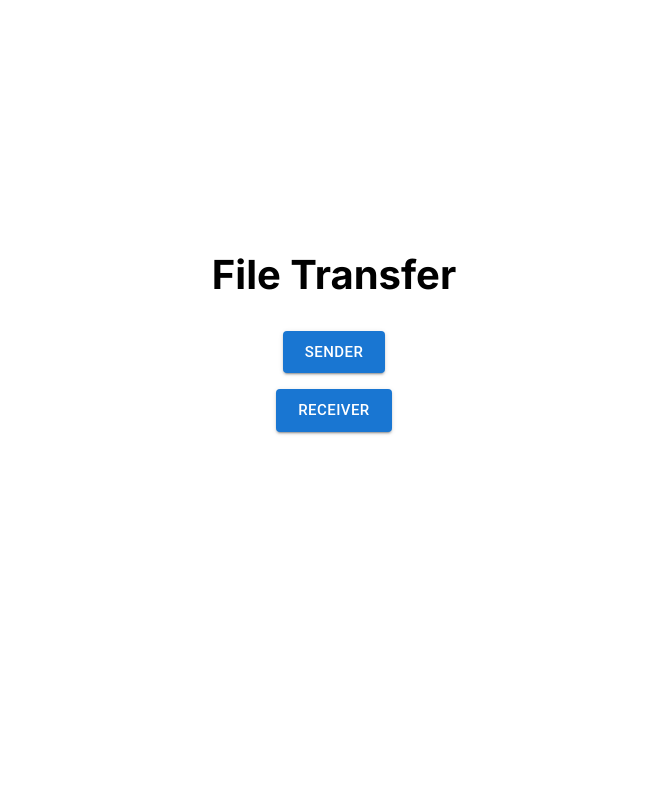
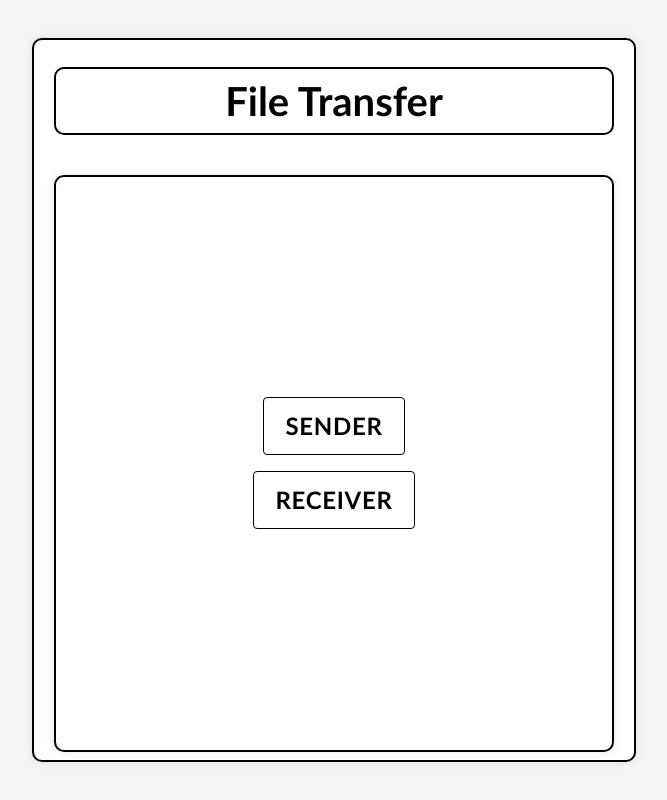
Before and after one commit to Praneeth003/file-transfer, a Next.js app: page / in a window 1280 px wide. Shown: the whole page, without its empty margins (306-973 px from the left). Built offline with nearby package versions, Linux system fonts and the light colour scheme.

Commit message:
Styling Homepage

```diff
--- a/src/app/globals.css
+++ b/src/app/globals.css
@@ -105,19 +105,66 @@ a {
     color-scheme: dark;
   }
 } */
-div{
+/* div{
   display: flex;
   flex-direction: column;
   align-items: center;
   justify-content: center;
   height: 80vh;
+  width: 75vh;
   gap: 1rem;
+  background-color: #f5f5f5;
+}  */
+
+body {
+  display: flex;
+  justify-content: center;
+  align-items: center;
+  height: 100vh;
+  margin: 0;
+  background-color: #f5f5f5;
 }
+
+div {
+  display: flex;
+  flex-direction: column;
+  align-items: center;
+  justify-content: space-between;
+  height: 90vh;
+  width: 75vh;
+  gap: 1rem;
+  background-color: #ffffff;
+  border: 2px solid #000000;
+  border-radius: 10px;
+  box-shadow: 0px 0px 10px rgba(0, 0, 0, 0.1);
+}
+
  h1{
   font-size: 2.5rem;
   font-weight: 700;
   line-height: 1.2;
+  width: 90%;
   margin-bottom: 1rem;
-  color: rgb(var(--foreground-rgb));
+  color: #000000;
+  font-family: 'Trebuchet MS', 'Lucida Sans Unicode', 'Lucida Grande', 'Lucida Sans', Arial, sans-serif;
+  background-color: #ffffff;
+  border: 2px solid black;
+  padding: 0.5rem;
+  border-radius: 10px;
+  text-align: center;
+ }
 
+ #inside-div{
+  display: flex;
+  flex-direction: column;
+  align-items: center;
+  justify-content: center;
+  height: 80%;
+  width: 90%;
+  gap: 1rem;
+  background-color: #ffffff;
+  border: 2px solid black;
+  padding: 0.5rem;
+  border-radius: 10px;
+  margin: 0.5rem;
  }
--- a/src/app/page.tsx
+++ b/src/app/page.tsx
@@ -6,12 +6,31 @@ const Page = () => {
   return (
     <div>
       <h1>File Transfer</h1>
+      <div id='inside-div'>
       <Link href="/sender">
-      <Button variant="contained" size = "large" >Sender</Button>
+      <Button variant="outlined" size = "large" color='primary'
+            sx={{
+              borderColor: '#000000',
+              color: '#000000',
+              fontWeight: 'bold',
+              fontSize: '1.5rem',
+              fontFamily: 'Trebuchet MS'
+            }} >
+        Sender
+        </Button>
       </Link>
       <Link href="/receiver">
-      <Button variant="contained" size = "large" >Receiver</Button>
+      <Button variant="outlined" size = "large" color='primary'
+            sx={{
+              borderColor: '#000000',
+              color: '#000000',
+              fontWeight: 'bold',
+              fontSize: '1.5rem',
+              fontFamily: 'Trebuchet MS'
+            }} >
+            Receiver</Button>
       </Link>
+      </div>
     </div>
   );
 };
```
